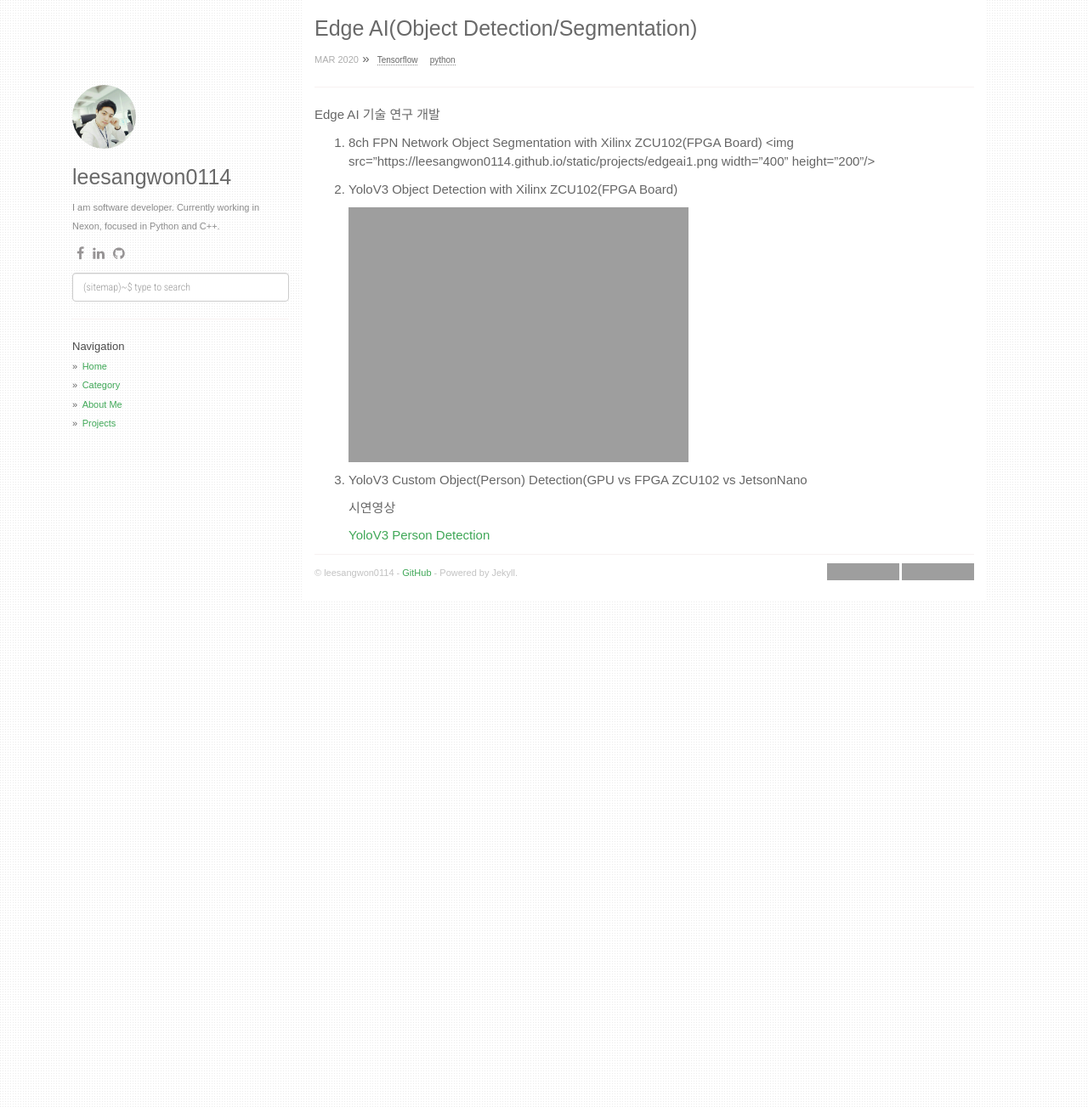
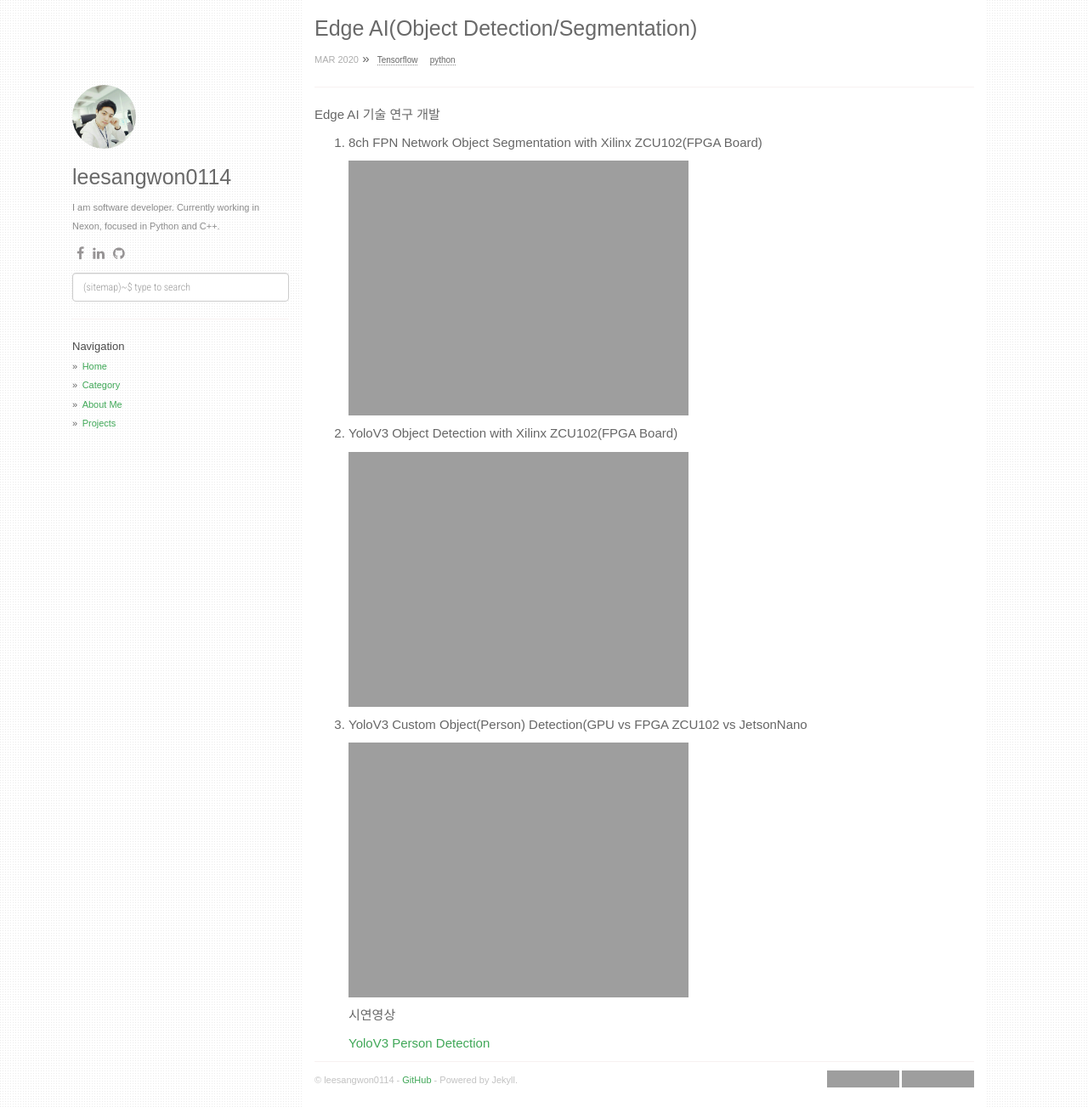
Before and after one commit to leesangwon0114/leesangwon0114.github.io, a Jekyll site: the page built from _project/edgeai-project.md, in a window 1280 px wide and 1303 px high. Shown: the whole window at 85% size. Built offline with Jekyll 4.4.1, drawn with Linux system fonts in a browser that asks for light colours; nearby versions of some CDN libraries; grey boxes are pictures that could not be loaded.

Commit message:
Update edgeai-project.md

```diff
--- a/_project/edgeai-project.md
+++ b/_project/edgeai-project.md
@@ -6,7 +6,8 @@ slug: "edgeai-project"
 Edge AI 기술 연구 개발
 
 1. 8ch FPN Network Object Segmentation with Xilinx ZCU102(FPGA Board)
-    <img src="https://leesangwon0114.github.io/static/projects/edgeai1.png  width="400" height="200"/>
+
+    ![edgeai1]( https://leesangwon0114.github.io/static/projects/edgeai1.png)
 
 2. YoloV3 Object Detection with Xilinx ZCU102(FPGA Board)
 
@@ -14,6 +15,8 @@ Edge AI 기술 연구 개발
 
 3. YoloV3 Custom Object(Person) Detection(GPU vs FPGA ZCU102 vs JetsonNano
 
+    ![edgeai]( https://leesangwon0114.github.io/static/projects/edgeai.png )
+
     시연영상
 
     [YoloV3 Person Detection](https://www.youtube.com/watch?v=lJLmaaCg7Bc&t=117s)
```
